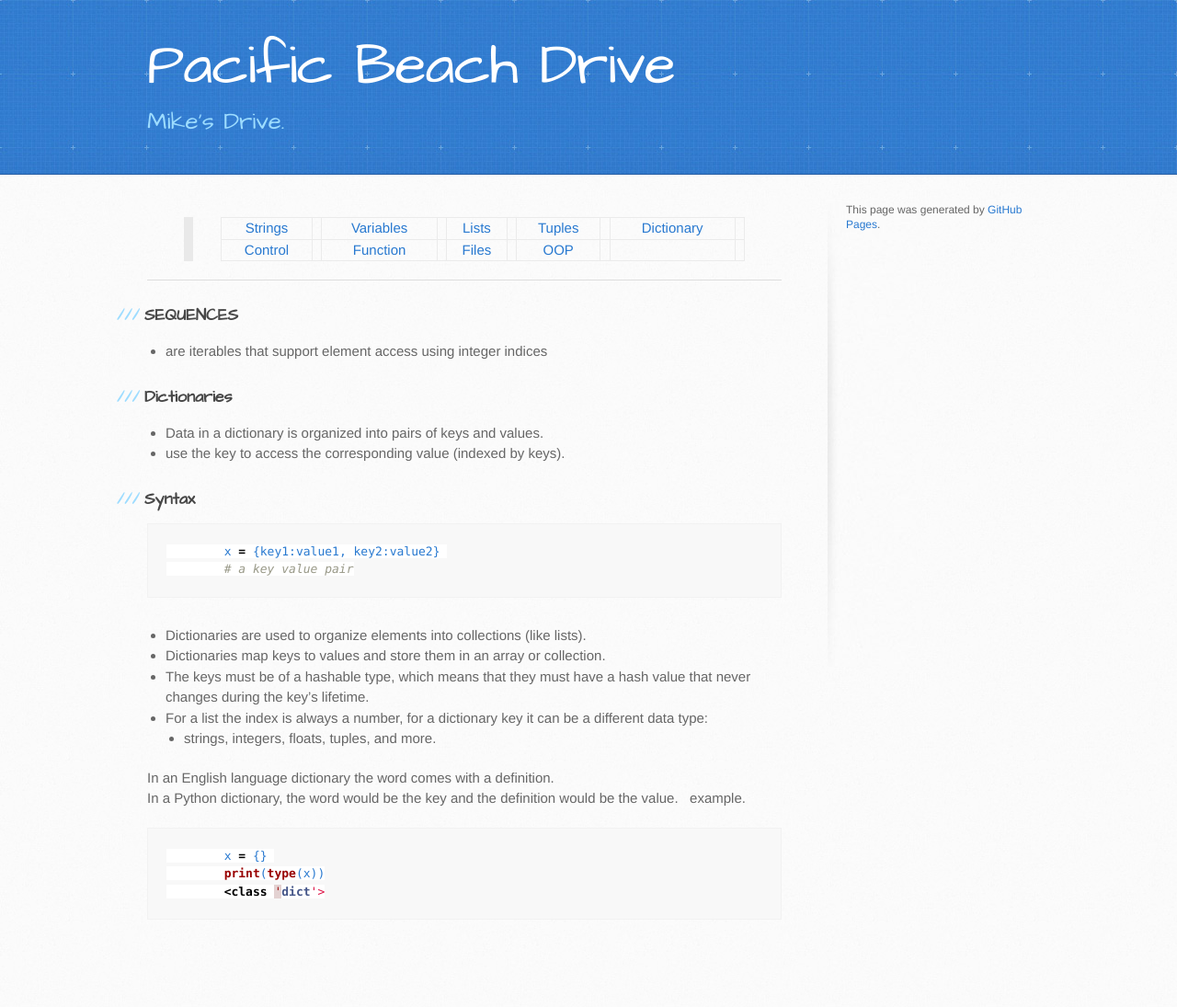
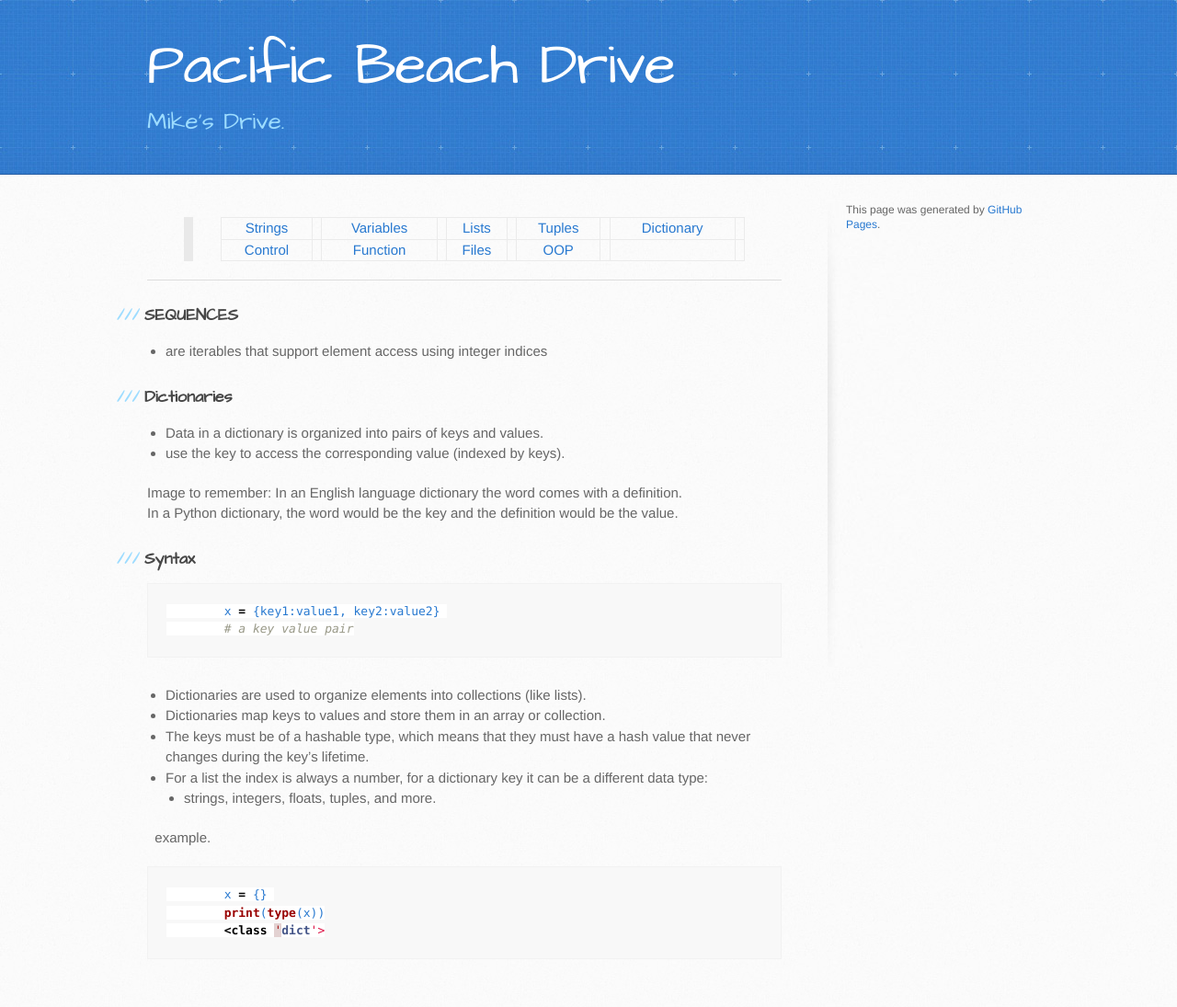
Before and after one commit to trumpfheller/trumpfheller.github.io, a Jekyll site: the page built from dictionary.md, in a window 1280 px wide. Shown: the whole page at 92% size. Built offline with Jekyll 4.4.1, drawn with Linux system fonts in a browser that asks for light colours; before the commit the page ends 1053 px from its top, so only the background shows below that; some of the changed lines change nothing that is shown.

Commit message:
Update dictionary.md

````diff
--- a/dictionary.md
+++ b/dictionary.md
@@ -13,6 +13,10 @@ layout: default
 - Data in a dictionary is organized into pairs of keys and values.
 - use the key to access the corresponding value (indexed by keys).
 
+Image to remember:
+In an English language dictionary the word comes with a definition.<br>
+In a Python dictionary, the word would be the key and the definition would be the value.
+
 ### Syntax
  ```python
 	x = {key1:value1, key2:value2}
@@ -25,8 +29,7 @@ layout: default
 - For a list the index is always a number, for a dictionary key it can be a different data type:
 	- strings, integers, floats, tuples, and more.
 
-In an English language dictionary the word comes with a definition.<br>
-In a Python dictionary, the word would be the key and the definition would be the value.
+
 example.
 
 
````
